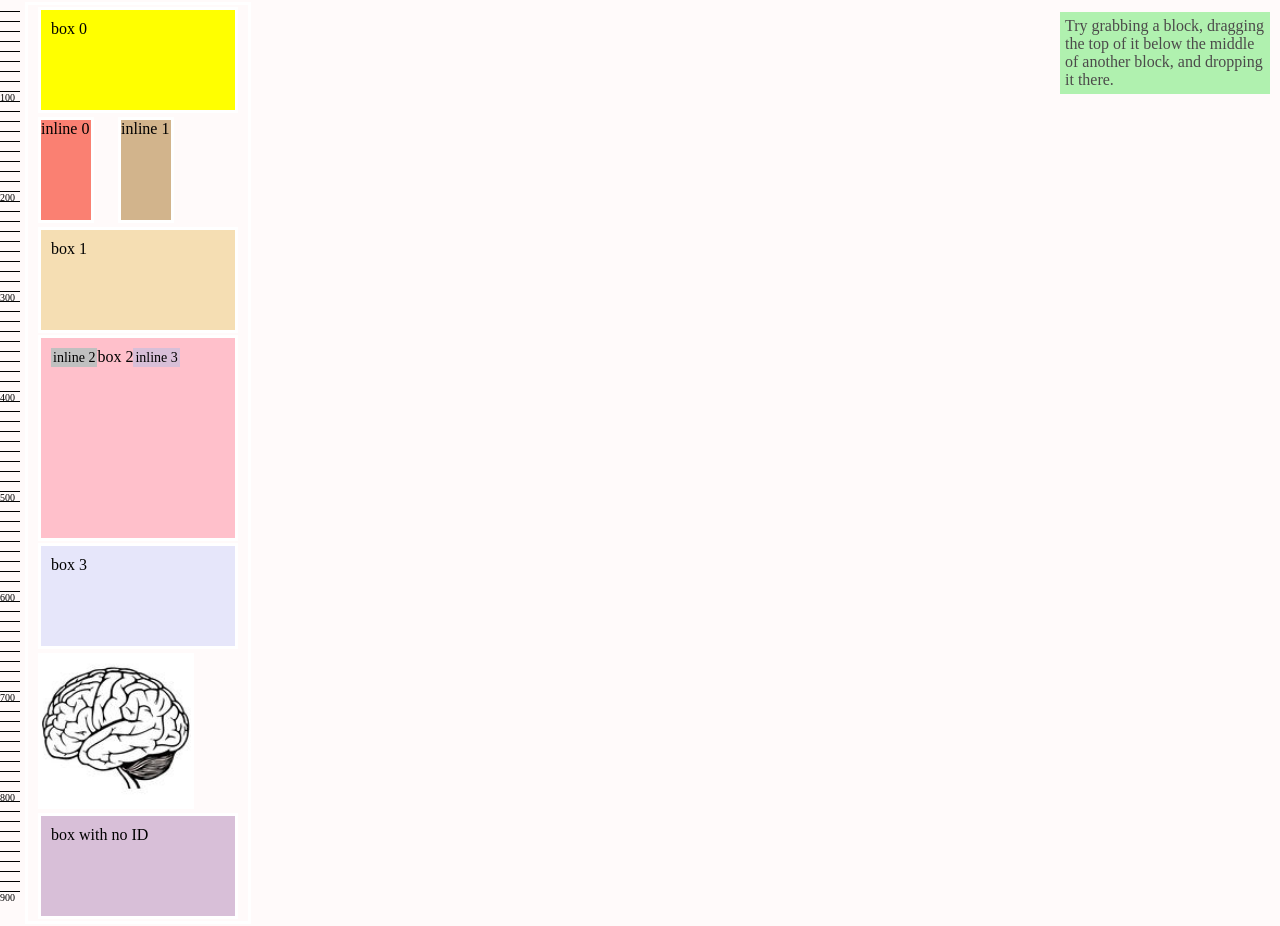
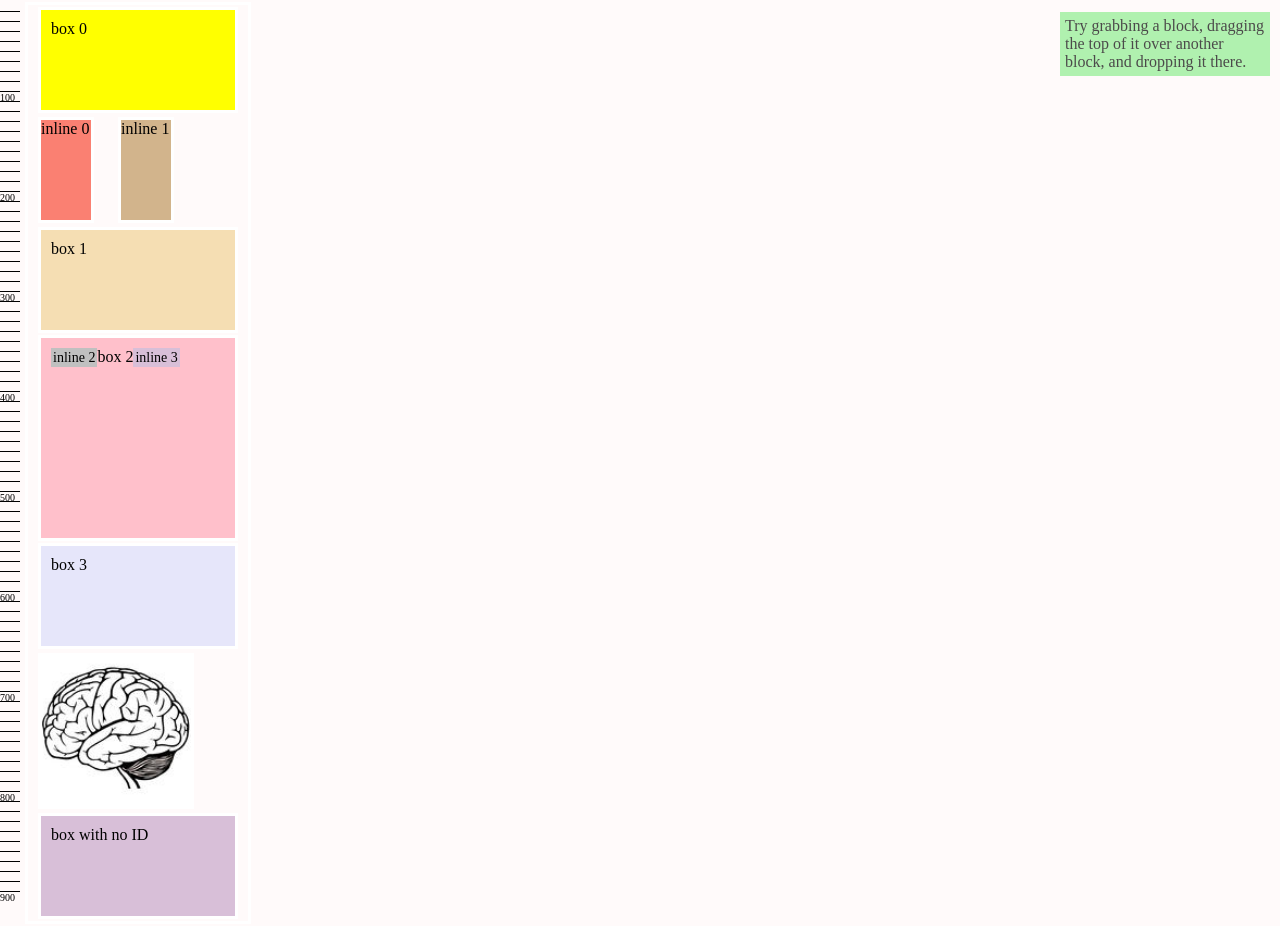
Before and after one commit to Mashweb/mashweb.github.io, a Jekyll site: the page experiments/NodeLists/NodeListDMI.html, which Jekyll copies as it is, in a window 1280 px wide. Built offline with Jekyll 4.4.1, drawn with Linux system fonts in a browser that asks for light colours.

Commit message:
Corrected the user instructions in NodeListDMI.html.

```diff
--- a/experiments/NodeLists/NodeListDMI.html
+++ b/experiments/NodeLists/NodeListDMI.html
@@ -189,7 +189,7 @@
 
     </div>
     <p id="p" class="hover">
-	Try grabbing a block, dragging the top of it below the middle of another block, and dropping it there.</p>
+	Try grabbing a block, dragging the top of it over another block, and dropping it there.</p>
     <div id="container-box" class="container-box" style="width:220px;">
 	<div id="box0" class="box yellow">box 0</div>
 	<div id="inline0" class="inline-block salmon">inline 0</div>
```
